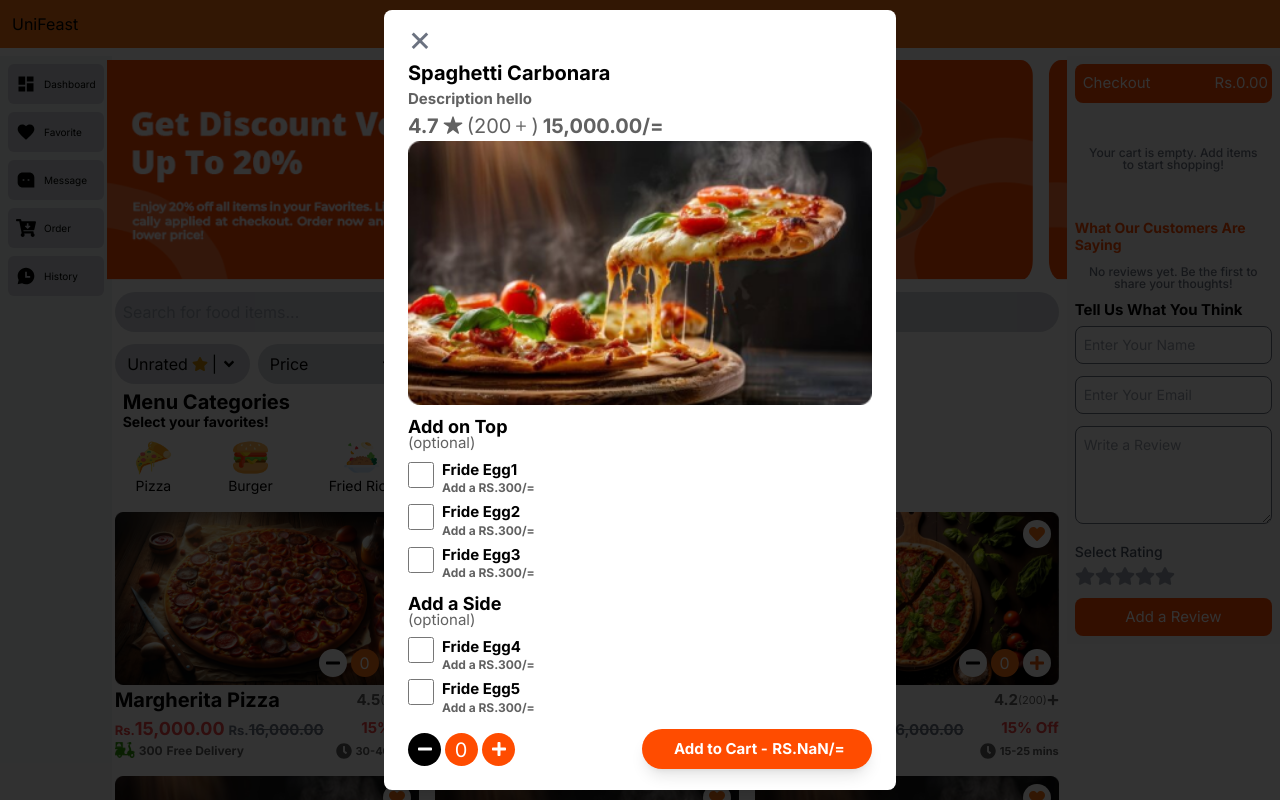
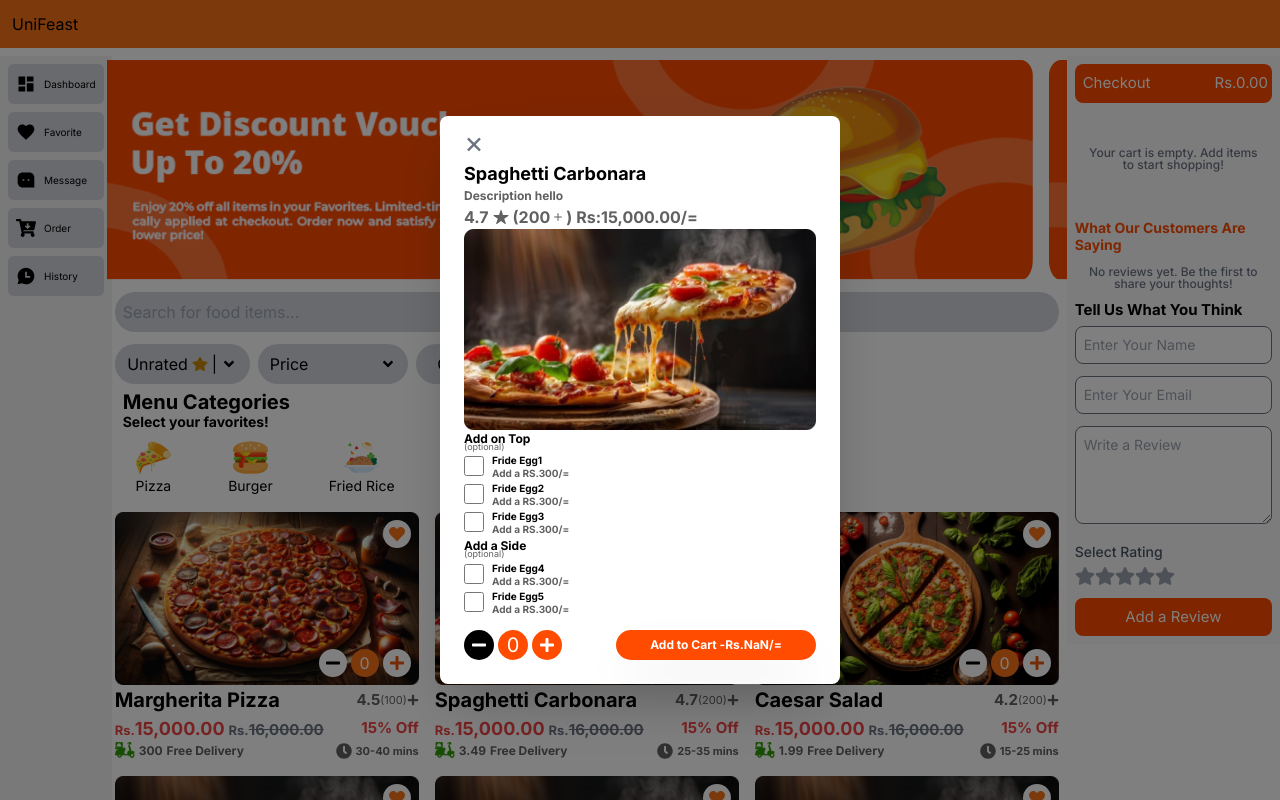
Before and after one commit to kushanumayangana/nnn, a React (Create React App) app: page / in a window 1280 px wide. Both pictures are taken after a click on the picture 586 px from the left and 598 px from the top of the page. Shown: the top 800 px of the page. Built offline with nearby package versions, Linux system fonts and the light colour scheme.

Commit message:
foodmodel-new-update

```diff
--- a/src/app/components/Home/FoodItemModel.jsx
+++ b/src/app/components/Home/FoodItemModel.jsx
@@ -8,7 +8,16 @@ function FoodItemModel({ isOpen, onClose, product }) {
   const [count, setcount] = useState(0);
   const [selectedTops, setSelectedTops] = useState([]);
   const [selectedSides, setSelectedSides] = useState([]);
-  const [total,setTotal] = useState(0);
+  const [total, setTotal] = useState(0);
+
+  // prvent bg scrolling
+  const openModal = () => {
+    document.body.style.overflow = 'hidden';
+  };
+  const closeModal = () => {
+    document.body.style.overflow = '';
+  };
+
   //counter
   const increment = () => {
     if (count < 99) {
@@ -41,81 +50,84 @@ function FoodItemModel({ isOpen, onClose, product }) {
   //total calculation
   useEffect(() => {
     let totalAcc = product.price;
-    if(count === 0){
+    if (count === 0) {
       setTotal(totalAcc);
     }
-        if(selectedTops){
-          selectedTops.forEach((item)=>(
-             totalAcc  += item.price
-          ))
+    if (selectedTops) {
+      selectedTops.forEach((item) => (totalAcc += item.price));
     }
-        if(selectedSides){
-          selectedSides.forEach((item)=>(
-             totalAcc += item.price
-          ))
+    if (selectedSides) {
+      selectedSides.forEach((item) => (totalAcc += item.price));
     }
     setTotal(totalAcc * count);
-  }, [count, selectedTops, selectedSides,product.price]);
+  }, [count, selectedTops, selectedSides, product.price]);
 
   const handlAdtoCart = (e) => {
     e.preventDefault();
     e.stopPropagation();
   };
   if (!isOpen) return null;
+  openModal();
+
 
   return (
+
+    <div className="fixed inset-0 z-50 flex items-center justify-center bg-black bg-opacity-50">
       <div
-      className="fixed inset-0 flex items-center justify-center bg-black z-50 bg-opacity-80"
-
-    >
-      <div
-        className="bg-white rounded-lg shadow-lg relative px-6 py-2 w-[90%] max-w-md sm:max-w-lg md:w-[600px]  flex flex-col"
+        className="absolute flex flex-col px-6 py-2 bg-white rounded-lg shadow-2xl w-[80%] max-w-[400px] 2xl:max-w-[500px]"
         onClick={(e) => e.stopPropagation()}
       >
         <div className="flex items-center justify-between">
           <button
-            className="text-4xl text-gray-500 hover:text-black"
-            onClick={onClose}
+            className="text-2xl text-gray-500 lg:text-3xl 2xl:text-4xl hover:text-black"
+            onClick={()=> {onClose(); closeModal()}}
           >
             &times;
           </button>
         </div>
-        <p className="font-bold text-[20px]">{product.name}</p>
-        <p className="font-bold text-[15px] text-[#616161]">
+        <p className="font-bold text-[18px] 2xl:text-[20px]">{product.name}</p>
+        <p className="font-bold text-[12px] 2xl:text-[15px] text-[#616161]">
           {product.description}
         </p>
         <div className="flex">
-          <p className="font-bold text-[18px] sm:text-[20px] text-[#616161] inline-flex ">
+          <p className="font-bold text-[16px] 2xl:text-[20px] text-[#616161] inline-flex ">
             {product.ratings}
             <IoStar className="mt-[4px] ml-1 mr-1" />
           </p>
-          <p className="text-[18px] sm:text-[20px] text-[#616161] inline-flex">
-            (200
-            <IoIosAdd className="mt-[5px]" />)
+          <p className="text-[16px] 2xl:text-[20px] text-[#616161] inline-flex font-bold">
+            ({product.ratingsCount}
+            <IoIosAdd className="mt-[4px]" />)
           </p>
-          <p className="font-bold text-[18px] sm:text-[20px] text-[#616161] inline-flex ml-1">
-            {product.price}/=
+          <p className="font-bold text-[16px] 2xl:text-[22px] text-[#616161] inline-flex ml-1">
+            Rs:{product.price}/=
           </p>
         </div>
-        <img src={product.cartImg} alt="product.image" />
+        <img className="" src={product.cartImg} alt="product.image" />
 
-        <p className="font-bold text-[14px] sm:text-[18px] mt-2">Add on Top</p>
-        <p className="text-[13px] sm:text-[15px] text-[#616161] -mt-2">(optional)</p>
+        {product.customize.top ?
+        <>
+        <p className="font-bold text-[12px] 2xl:text-[15px]">Add on Top</p>
+        <p className="text-[9px] 2xl:text-[13px] text-[#616161] -mt-2">
+          (optional)
+        </p>
+        </>:null}
 
-        {product.customize.top.map((item, index) => (
+        {product.customize.top?.map((item, index) => (
           <label key={index} className="block">
-            <div className="flex mt-1">
+            <div className="flex ">
               <input
                 type="checkbox"
                 value={item}
                 onChange={(e) => {
                   handleTopChange(e, item);
                 }}
-                className="w-[22px] h-[22px] sm:w-[26px] sm:h-[26px] mr-2 mt-[3px] border-4 rounded-full bg-gray-100  border-black"
+                className="w-[28px] h-[18px] xs:w-[20px] xs:h-[20px] 2xl:w-[26px] 2xl:h-[26px] mr-2 mt-[3px] border-4 rounded-full bg-gray-100  border-black"
               />
               <div>
-                <p className="font-bold text-[12px] sm:text-[15px] mb-[-2px]">{item.name}</p>
-                <p className=" font-bold sm:text-[12px] text-[10px] text-[#616161]">
+                <p className="font-bold text-[10px] 2xl:text-[12px] mb-[-2px]">
+                  {item.name}
+                </p>
+                <p className=" font-bold text-[10px] 2xl:text-[11px] text-[#616161]">
                   Add a RS.{item.price}/=
                 </p>
               </div>
@@ -123,23 +135,32 @@ function FoodItemModel({ isOpen, onClose, product }) {
           </label>
         ))}
 
-        <p className="font-bold text-[14px] sm:text-[18px] sm-1 sm:mt-2">Add a Side</p>
-        <p className="text-[13px] sm:text-[15px] text-[#616161] -mt-2">(optional)</p>
-
-        {product.customize.side.map((item, index) => (
+          {product.customize.side ? (
+            <>
+              <p className="font-bold text-[12px] 2xl:text-[15px] 2xl-1 2xl:mt-2">
+                Add a Side
+              </p>
+              <p className="text-[9px] 2xl:text-[13px] text-[#616161] -mt-2">
+                (optional)
+              </p>
+            </>
+          ) : null}
+              {product.customize.side?.map((item, index) => (
                 <label key={index} className="block">
-            <div className="flex sm:mt-1 ">
+                  <div className="flex 2xl:mt-1 ">
                     <input
                       type="checkbox"
                       value={item}
                       onChange={(e) => {
                         handleSideChange(e, item);
                       }}
-                className="w-[22px] h-[22px] sm:w-[26px] sm:h-[26px] mr-2 mt-[1px] border-4 rounded-full bg-gray-100  border-black "
+                      className="w-[28px] h-[18px] xs:w-[20px] xs:h-[20px] 2xl:w-[26px] 2xl:h-[26px] mr-2 mt-[3px] border-4 rounded-full bg-gray-100  border-black"
                     />
                     <div>
-                <p className="font-bold text-[12px] sm:text-[15px] mb-[-2px]">{item.name}</p>
-                <p className="font-bold sm:text-[12px] text-[10px] text-[#616161]">
+                      <p className="font-bold text-[10px] 2xl:text-[12px] mb-[-2px]">
+                        {item.name}
+                      </p>
+                      <p className="font-bold text-[10px] 2xl:text-[11px] text-[#616161]">
                         Add a RS.{item.price}/=
                       </p>
                     </div>
@@ -147,28 +168,31 @@ function FoodItemModel({ isOpen, onClose, product }) {
                 </label>
               ))}
 
-        <div className="flex items-center justify-between">
-          <div className="w-[100px] h-[33px] flex my-4 sm:w-[111px]">
+        <div className="flex items-center justify-between mt-[-3px] ">
+          <div className="w-[100px] h-[30px] flex my-4 2xl:w-[111px] gap-x-[4px] 2xl:gap-x-[6px] ">
             <button
               onClick={(e) => {
                 e.stopPropagation();
                 decrement();
               }}
-              className="w-[33px] h-[33px] bg-black rounded-full mr-1 "
+              className="w-[22px] xs:w-[30px] h-[22px] xs:h-[30px]  bg-black rounded-full flex items-center justify-center"
               type="button"
             >
-              <FaMinus color="white" className="mt-[0.5px] sm:ml-[8.6px] ml-[6.9px]" />
+              <FaMinus
+                color="white"
+                className=""
+              />
             </button>
 
             {count < 10 ? (
-              <div className="w-[33px] h-[33px] bg-[#FF4C00] rounded-full mr-1 flex items-center justify-center ">
-                <span className=" text-white text-[20px] mt-[2.5px] mr-[1px]">
+              <div className="w-[22px] xs:w-[30px] h-[22px] xs:h-[30px]  bg-[#FF4C00] rounded-full flex items-center justify-center">
+                <span className=" text-white text-[16px]  xs:text-[20px] ">
                   {count}
                 </span>
               </div>
             ) : (
-              <div className="w-[33px] h-[33px] bg-[#FF4C00] rounded-full mr-1 flex items-center justify-center">
-                <span className=" text-white text-[20px]">
+              <div className="w-[22px] xs:w-[30px] h-[22px] xs:h-[30px]  bg-[#FF4C00] rounded-full flex items-center justify-center">
+                <span className=" text-white text-[16px]  xs:text-[20px]">
                   {count}
                 </span>
               </div>
@@ -179,10 +203,13 @@ function FoodItemModel({ isOpen, onClose, product }) {
                 e.stopPropagation();
                 increment();
               }}
-              className="w-[33px] h-[33px] bg-[#FF4C00] rounded-full mr-1 "
+              className="w-[22px] xs:w-[30px] h-[22px] xs:h-[30px]  bg-[#FF4C00] rounded-full flex items-center justify-center  "
               type="button"
             >
-              <FaPlus className=" sm:ml-[9px] ml-[7px]" color="white" />
+              <FaPlus
+                className=""
+                color="white"
+              />
             </button>
           </div>
 
@@ -190,44 +217,27 @@ function FoodItemModel({ isOpen, onClose, product }) {
             <button
               onClick={handlAdtoCart}
               type="button"
-              className="bg-[#FF4C00] px-2 sm:px-0 text-white font-bold rounded-full h-[30px] sm:h-[40px] w-full sm:w-[180px] md:w-[200px] lg:w-[230px] shadow-lg hover:bg-[#E54300] flex items-center justify-center"
+              className="bg-[#FF4C00] px-2 2xl:px-0 text-white font-bold rounded-full h-[24px] 2xl:h-[33px] w-[120px] xs:w-[160px] 2xl:w-[180px] md:w-[200px] shadow-2xl hover:bg-[#E54300] flex items-center justify-center xs:h-[30px]"
             >
-              {total>0 ? null : <span className=" font-bold text-[10px] sm:text-[15px] lg:w-[103px]">
+              {total > 0 && window.innerWidth < 640 ?
+                  <span className=" font-bold text-[10px] xs:text-[12px] 2xl:text-[15px] 2xl:w-[103px]">
+                  Add -
+                  </span>: (
+                  <span className=" font-bold text-[10px] xs:text-[12px] 2xl:text-[15px] 2xl:w-[103px]">
                   Add to Cart -
                   </span>
-               }
-              <span className=" py-1 text-white rounded-lg sm:text-[15px] text-[10px]">
-                RS.
+              )}
+              <span className=" py-1 text-white rounded-2xl 2xl:text-[15px] text-[10px] xs:text-[12px]">
+                Rs.
                 {total}
                 /=
               </span>
             </button>
           </div>
         </div>
-
-       {/* testing checking items
-        <div className="mt-4">
-          <p className="font-bold">Selected Tops:</p>
-          <ul>
-            {selectedTops.map((top, index) => (
-              <li key={index}>
-                {top.name} - RS.{top.price}/=
-              </li>
-            ))}
-          </ul>
-
-          <p className="font-bold">Selected Sides:</p>
-          <ul>
-            {selectedSides.map((side, index) => (
-              <li key={index}>
-                {side.name} - RS.{side.price}/=
-              </li>
-            ))}
-          </ul>
-        </div>*/}
       </div>
     </div>
-  )
+  );
 }
 
-export default FoodItemModel
+export default FoodItemModel;
```
Lines whose indentation alone changed are shown as unchanged.
